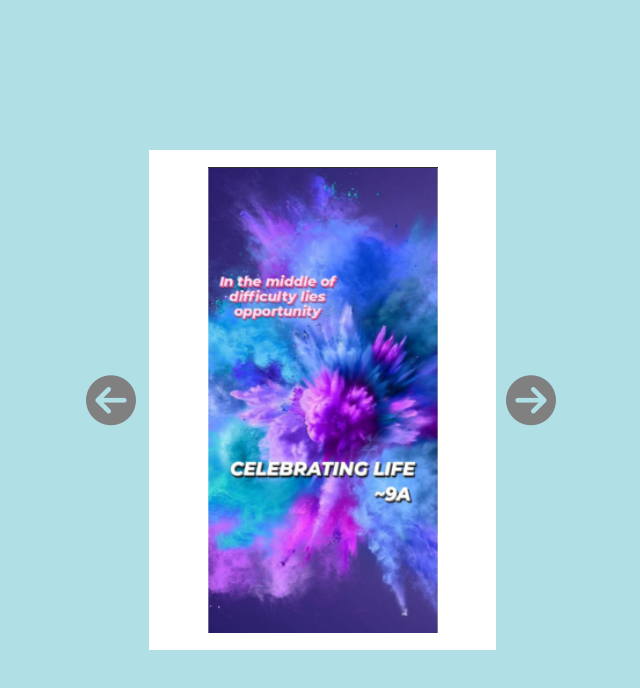
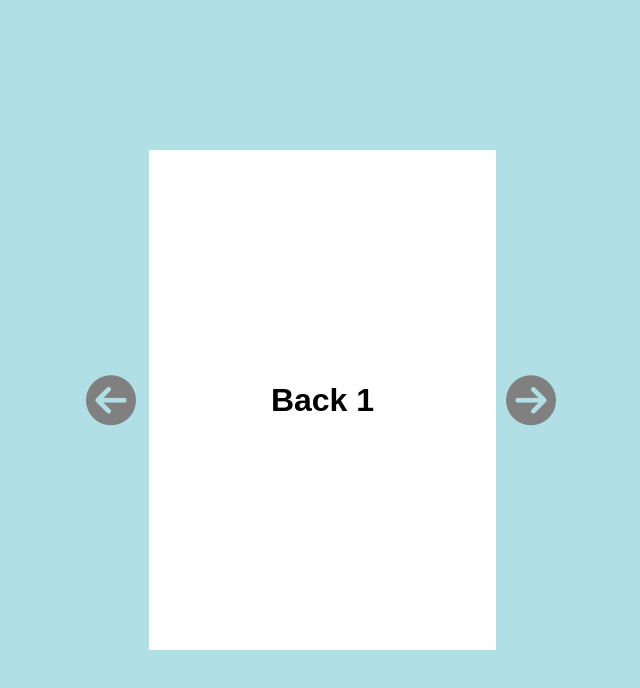
Before and after one commit to class-ixa/magazine, a plain HTML site: page index.html in a window 1280 px wide. Shown: the whole page, without its empty margins (319-959 px from the left). Drawn offline with Linux system fonts and the light colour scheme.

Commit message:
Update index.html

```diff
--- a/index.html
+++ b/index.html
@@ -23,7 +23,7 @@
         <div id="p1" class="paper">
             <div class="front">
                 <div id="f1" class="front-content">
-                    <img src="Pic1.png"></img>
+                    <h1>Back 1</h1>
                 </div>
             </div>
             <div class="back">
```
